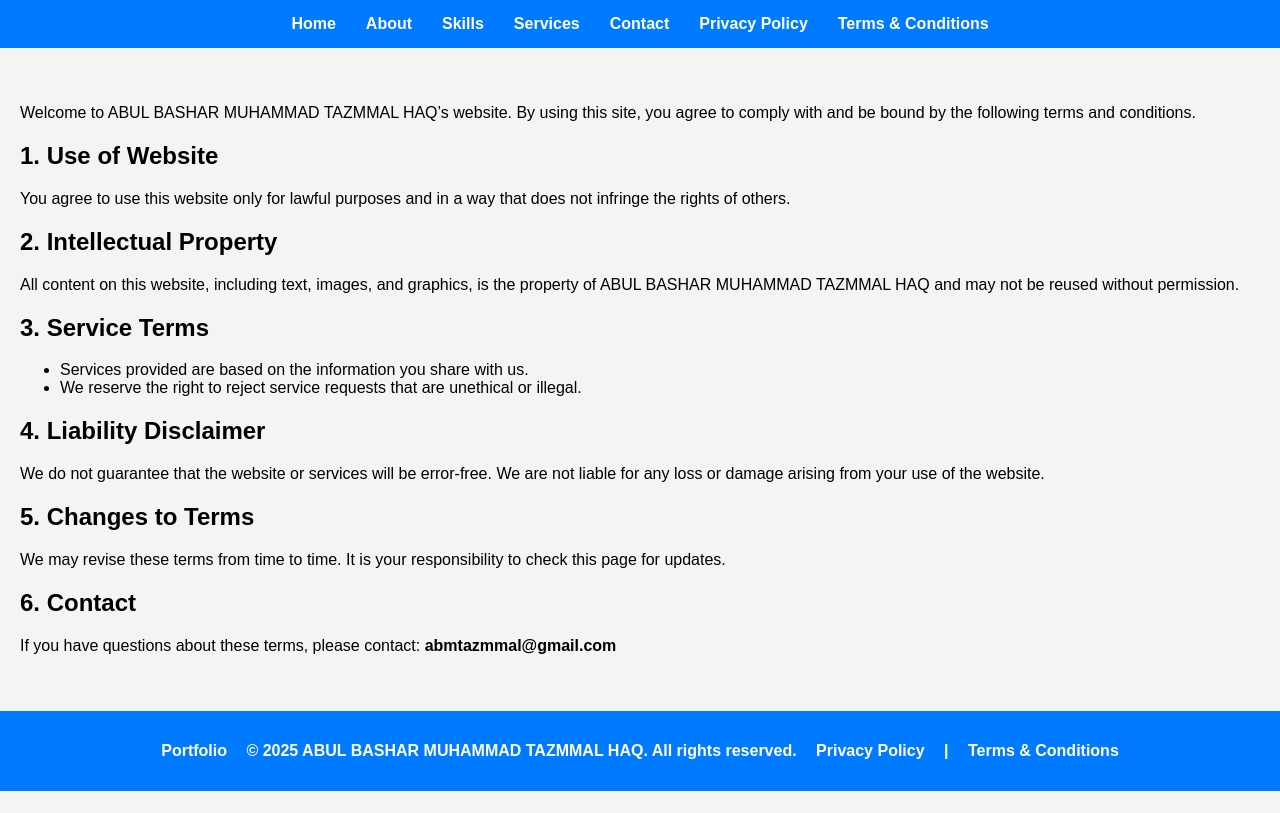
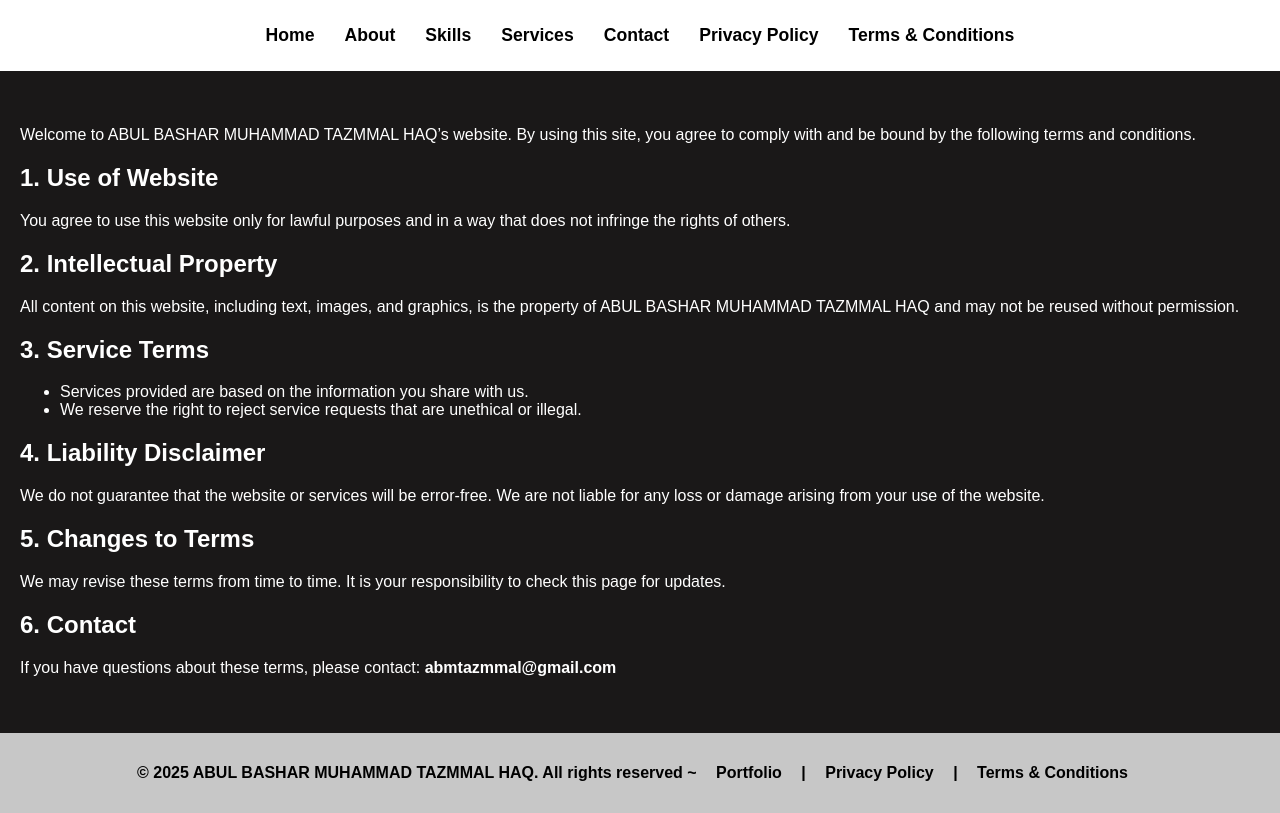
Before and after one commit to abmtazmmal/abmtazmmal, a plain HTML site: page terms.html in a window 1280 px wide. Drawn offline with Linux system fonts and the light colour scheme.

Commit message:
Add files via upload

```diff
--- a/style.css
+++ b/style.css
@@ -3,12 +3,19 @@ body {
   font-family: Arial, sans-serif;
   margin: 0;
   padding: 0;
-    background: #f4f4f4;
+  background: #ffffff;
+  padding-top: 70px;
 }
 
 header {
-    background-color: #007bff;
-    padding: 15px 0;
+  position: fixed;
+  top: 0;
+  left: 0;
+  width: 100%;
+  background-color: #ffffff;
+  padding: 25px 0;
+  /* box-shadow: 0 2px 5px rgba(0, 0, 0, 0.2); */
+  z-index: 1000;
 }
 
 .navbar {
@@ -24,9 +31,10 @@ body {
 }
 
 .navbar a {
-    color: #fff;
+  color: #000000;
   text-decoration: none;
   font-weight: bold;
+  font-size: 1.1rem;
 }
 
 .intro {
@@ -58,10 +66,12 @@ body {
   padding: 20px;
   border-radius: 10px;
 }
-  .contact-form h2{
+
+.contact-form h2 {
   color: black;
   font-weight: bold;
 }
+
 .contact-form form {
   display: flex;
   flex-direction: column;
@@ -74,24 +84,36 @@ body {
   font-size: 16px;
 }
 
-  #about p{
-    text-align: justify;
-  }
 .contact-form button {
   background-color: #007bff;
   color: #fff;
   border: none;
   cursor: pointer;
 }
+
+#about p {
+  text-align: justify;
+}
+
 #skills {
   background-color: #c7c7c7;
 }
-  /* #skills ul{
-    text-align: left;
-  } */
+
 section {
   padding: 40px 20px;
   text-align: left;
+}
+
+#other{
+  background-color: #1a1818;
+  color: white ;
+}
+/* Carousel */
+.carousel {
+  display: flex;
+  gap: 15px;
+  flex-wrap: wrap;
+  justify-content: center;
 }
 
 .carousel img {
@@ -101,28 +123,33 @@ body {
   box-shadow: 0 0 10px rgba(0, 0, 0, 0.2);
 }
 
+/* Footer */
 footer {
-    background-color: #007bff;
-    color: #fff;
+  background-color: #c7c7c7;
+  color: #000000;
   padding: 15px 0;
   text-align: center;
   font-weight: bold;
 }
-  footer p a{
-    color: white;
+
+footer p a {
+  color: black;
   margin: 0 15px;
   text-decoration: none;
 }
+
 /* Skills Progress Bar Styling */
 .skill {
   margin-bottom: 20px;
 }
+
 .skill span {
   font-weight: bold;
   display: block;
   margin-bottom: 5px;
   text-align: left;
 }
+
 .progress-bar {
   width: 100%;
   background-color: #eee;
@@ -130,38 +157,40 @@ body {
   overflow: hidden;
   height: 20px;
 }
+
 .progress {
   height: 100%;
   background-color: #4CAF50;
   width: 0;
   animation: fillProgress 2s ease-in-out forwards;
 }
+
 @keyframes fillProgress {
-  0% { width: 0; }
-  100% { /* final width will be inline-styled */ }
+  0% {
+    width: 0;
+  }
+  100% {
+    /* final width will be inline-styled */
+  }
 }
 
 /* Service Image Titles */
-.carousel {
-  display: flex;
-  gap: 15px;
-  flex-wrap: wrap;
-  justify-content: center;
-}
 .service-box {
   position: relative;
   width: 200px;
 }
+
 .service-box img {
   width: 100%;
   border-radius: 10px;
 }
+
 .service-title {
   position: absolute;
   bottom: 10px;
   left: 0;
   right: 0;
-  background: rgba(0,0,0,0.6);
+  background: rgba(0, 0, 0, 0.6);
   color: #fff;
   padding: 5px;
   text-align: center;
--- a/terms.html
+++ b/terms.html
@@ -24,7 +24,7 @@
       </ul>
     </header>
     <main>
-      <section>
+      <section id="other">
         <p>
           Welcome to ABUL BASHAR MUHAMMAD TAZMMAL HAQ’s website. By using this
           site, you agree to comply with and be bound by the following terms and
@@ -78,8 +78,8 @@
 
     <footer>
       <p>
-        <a href="index.html">Portfolio</a>
-        &copy; 2025 ABUL BASHAR MUHAMMAD TAZMMAL HAQ. All rights reserved.
+        &copy; 2025 ABUL BASHAR MUHAMMAD TAZMMAL HAQ. All rights reserved ~
+        <a href="/index.html">Portfolio</a> |
         <a href="privacy.html">Privacy Policy</a> |
         <a href="terms.html">Terms & Conditions</a>
       </p>
```
Also changed, not shown: index.html (+2 -2 lines), privacy.html (+3 -3 lines). Lines whose indentation alone changed are shown as unchanged.
